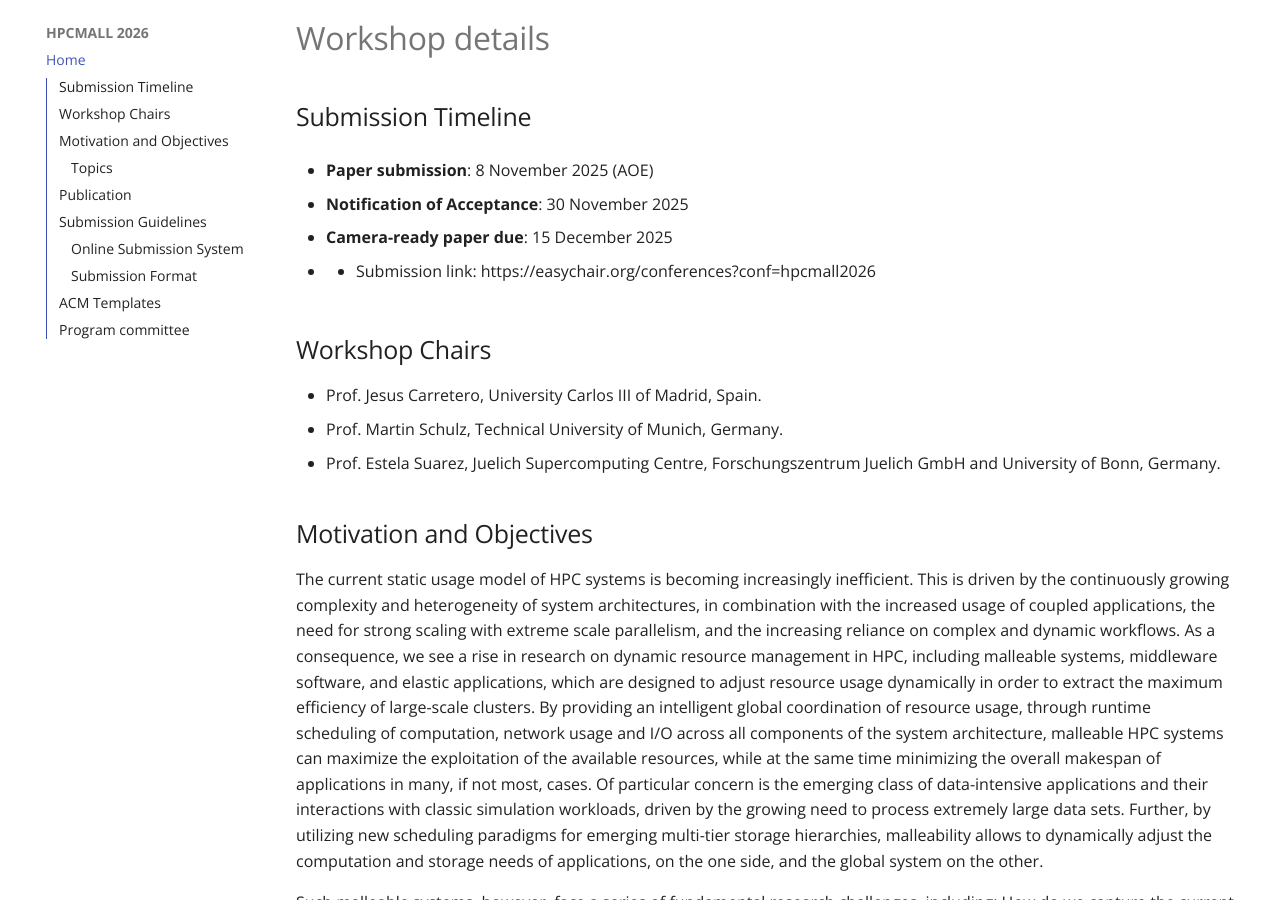
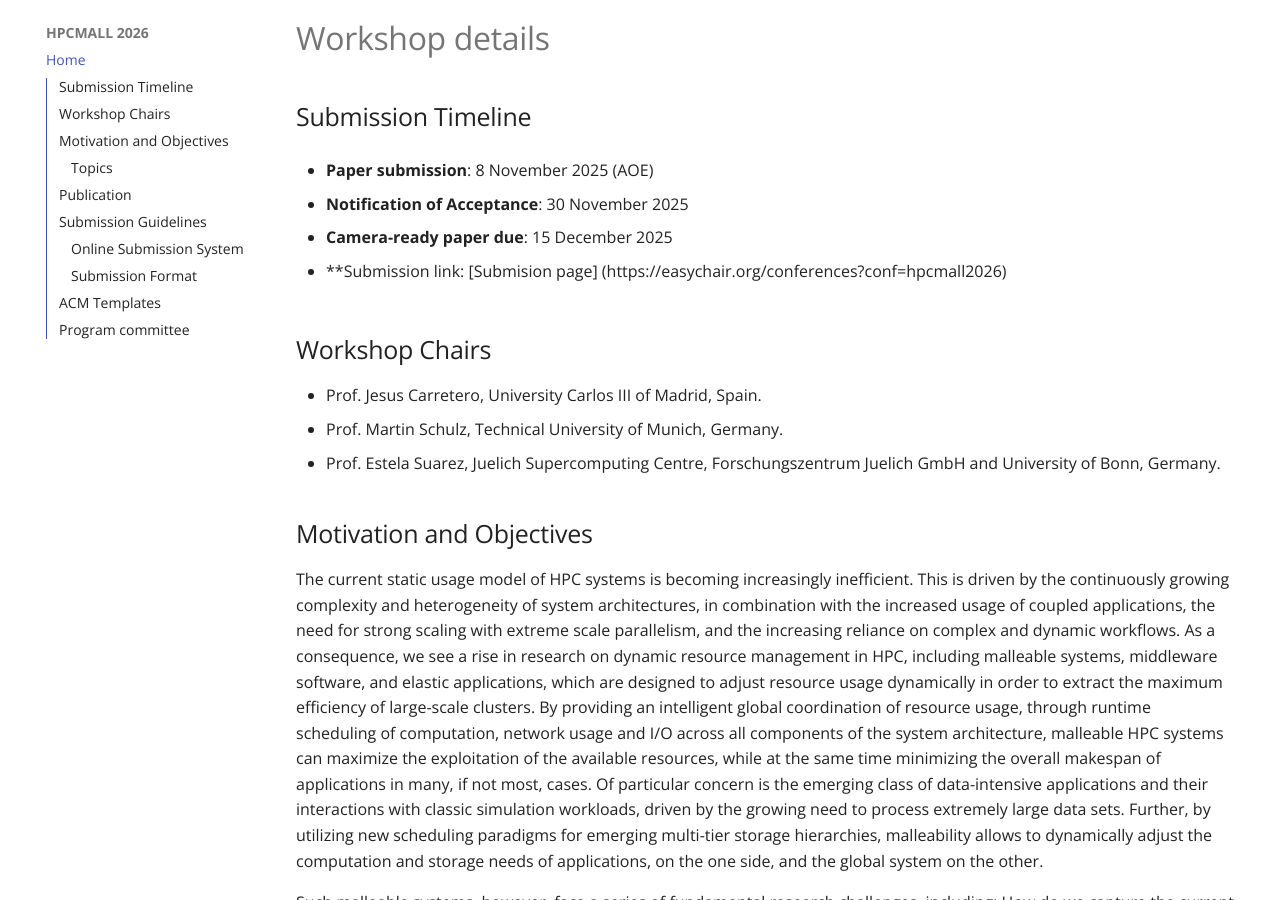
Before and after one commit to CoCo-ARCOS/HPCMALL2026, an MkDocs documentation site: the page built from docs/index.md, in a window 1280 px wide and 900 px high, scrolled down 487 px. Built offline with MkDocs 1.6.1 and Material for MkDocs 9.7.7, drawn with Linux system fonts in a browser that asks for light colours.

Commit message:
Update index.md

```diff
--- a/docs/index.md
+++ b/docs/index.md
@@ -8,7 +8,7 @@
 
 - **Camera-ready paper due**: 15 December 2025
 
-- * Submission link: https://easychair.org/conferences?conf=hpcmall2026
+- **Submission link: [Submision page] (https://easychair.org/conferences?conf=hpcmall2026)
 
 ## Workshop Chairs
 
```
